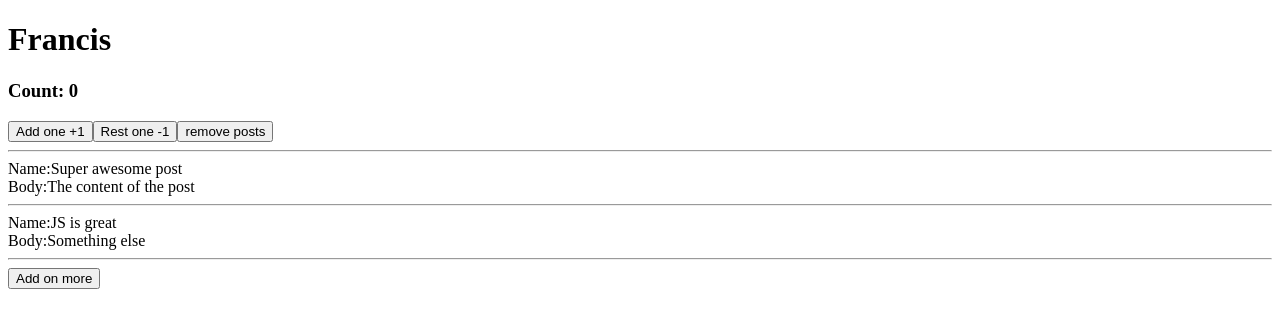
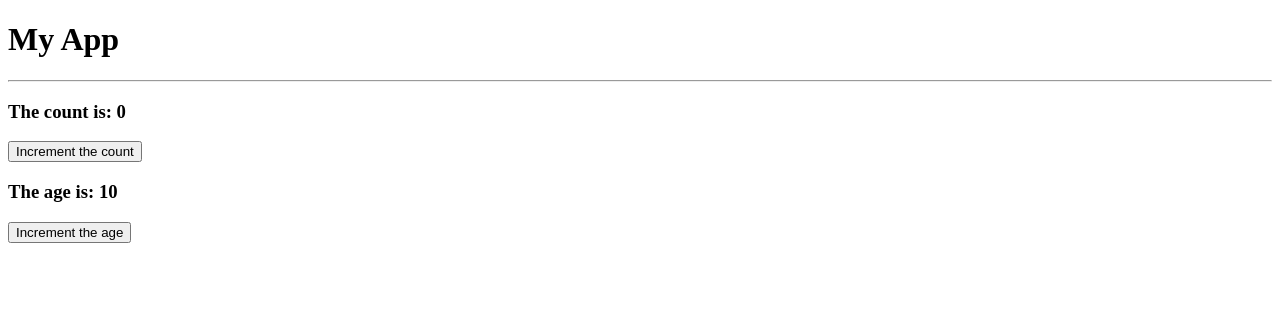
Before and after one commit to MiguelDominguezSanchez/Udemy-The-complete-React-Fullstack-course-2021-edition, a React (Create React App) app in the folder projects/02hooks/: page / in a window 1280 px wide. Shown: the top 328 px of the page. Built offline with nearby package versions, Linux system fonts and the light colour scheme.

Commit message:
022 UseCallback

```diff
--- a/projects/02hooks/src/App.js
+++ b/projects/02hooks/src/App.js
@@ -1,77 +1,29 @@
-import React, { useState, useEffect } from 'react'
-import Posts from './posts'
+import React, { useState, useCallback } from 'react'
+import Title from './components/title'
+import Count from './components/count'
+import CountBtn from './components/countBtn'
+import Age from './components/age'
+import AgeBtn from './components/ageBtn'
 
-const App = ({ initialCount }) => {
-	const [state, setState] = useState({
-		count: initialCount,
-		user: 'Francis',
-	})
-	let [posts, setPosts] = useState([
-		{
-			name: 'Super awesome post',
-			body: 'The content of the post',
-		},
-		{
-			name: 'JS is great',
-			body: 'Something else',
-		},
-	])
+const App = () => {
+	const [count, setCount] = useState(0)
+	const [age, setAge] = useState(10)
 
-	const restOne = () => {
-		setState({
-			...state,
-			count: state.count - 1,
-		})
-	}
+	const incrementCount = useCallback(() => {
+		setCount((prevCount) => prevCount + 1)
+	}, [])
 
-	const addOnePost = () => {
-		let newPost = {
-			name: 'PHP is still awesome',
-			body: 'something about PHP',
-		}
-
-		setPosts([...posts, newPost])
-	}
-
-	const removePosts = () => {
-		setPosts([])
-	}
-
-	useEffect(() => {
-		// console.log('change on state')
-	}, [state])
-
-	useEffect(() => {
-		// console.log('change on posts')
-	}, [posts])
-
-	useEffect(() => {
-		console.log('MOUNTED')
+	const incrementAge = useCallback(() => {
+		setAge((prevAge) => prevAge + 1)
 	}, [])
 
 	return (
 		<>
-			<h1>{state.user}</h1>
-			<h3>Count: {state.count}</h3>
-			<button
-				onClick={() =>
-					setState({
-						...state,
-						count: state.count + 1,
-					})
-				}
-			>
-				Add one +1
-			</button>
-			<button onClick={restOne}>Rest one -1</button>
-			<button onClick={removePosts}>remove posts</button>
-			<hr />
-
-			{posts.map((item, i) => (
-				<Posts item={item} key={i} />
-			))}
-
-			<button onClick={addOnePost}>Add on more</button>
+			<Title />
+			<Count count={count} />
+			<CountBtn handleCount={incrementCount} />
+			<Age age={age} />
+			<AgeBtn handleAge={incrementAge} />
 		</>
 	)
 }
--- /dev/null
+++ b/projects/02hooks/src/components/age.js
@@ -0,0 +1,12 @@
+import React from 'react'
+
+const Age = ({ age }) => {
+	console.log('4-age')
+	return (
+		<>
+			<h3>The age is: {age} </h3>
+		</>
+	)
+}
+
+export default React.memo(Age)
--- /dev/null
+++ b/projects/02hooks/src/components/ageBtn.js
@@ -0,0 +1,12 @@
+import React from 'react'
+
+const AgeBtn = ({ handleAge }) => {
+	console.log('5-ageBtn')
+	return (
+		<>
+			<button onClick={handleAge}>Increment the age</button>{' '}
+		</>
+	)
+}
+
+export default React.memo(AgeBtn)
--- /dev/null
+++ b/projects/02hooks/src/components/count.js
@@ -0,0 +1,12 @@
+import React from 'react'
+
+const Count = ({ count }) => {
+	console.log('2-count')
+	return (
+		<>
+			<h3>The count is: {count} </h3>
+		</>
+	)
+}
+
+export default React.memo(Count)
--- /dev/null
+++ b/projects/02hooks/src/components/countBtn.js
@@ -0,0 +1,12 @@
+import React from 'react'
+
+const CountBtn = ({ handleCount }) => {
+	console.log('3-countBtn')
+	return (
+		<>
+			<button onClick={handleCount}>Increment the count</button>{' '}
+		</>
+	)
+}
+
+export default React.memo(CountBtn)
--- /dev/null
+++ b/projects/02hooks/src/components/title.js
@@ -0,0 +1,13 @@
+import React, { useState } from 'react'
+
+const Title = () => {
+	console.log('1-title')
+	return (
+		<>
+			<h1>My App</h1>
+			<hr />
+		</>
+	)
+}
+
+export default React.memo(Title)
```
Also changed, not shown: projects/02hooks/src/App_.js (added, +79 -0 lines).
